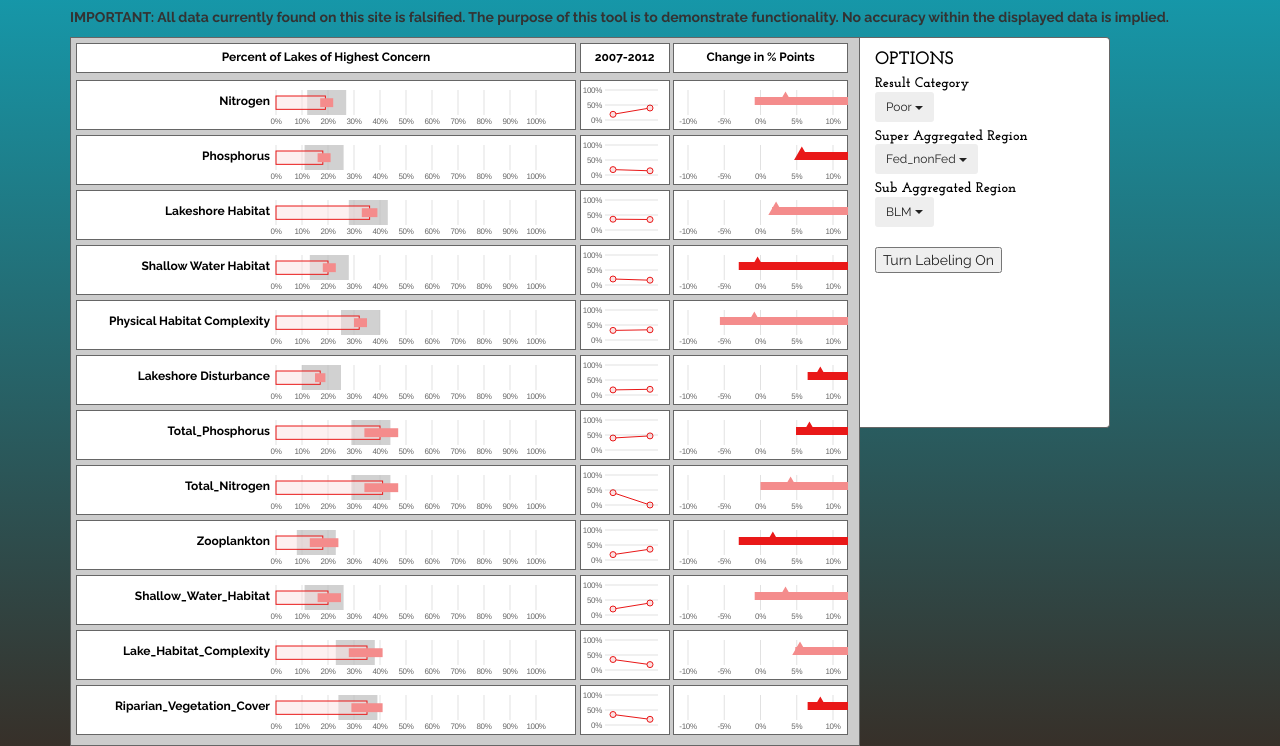
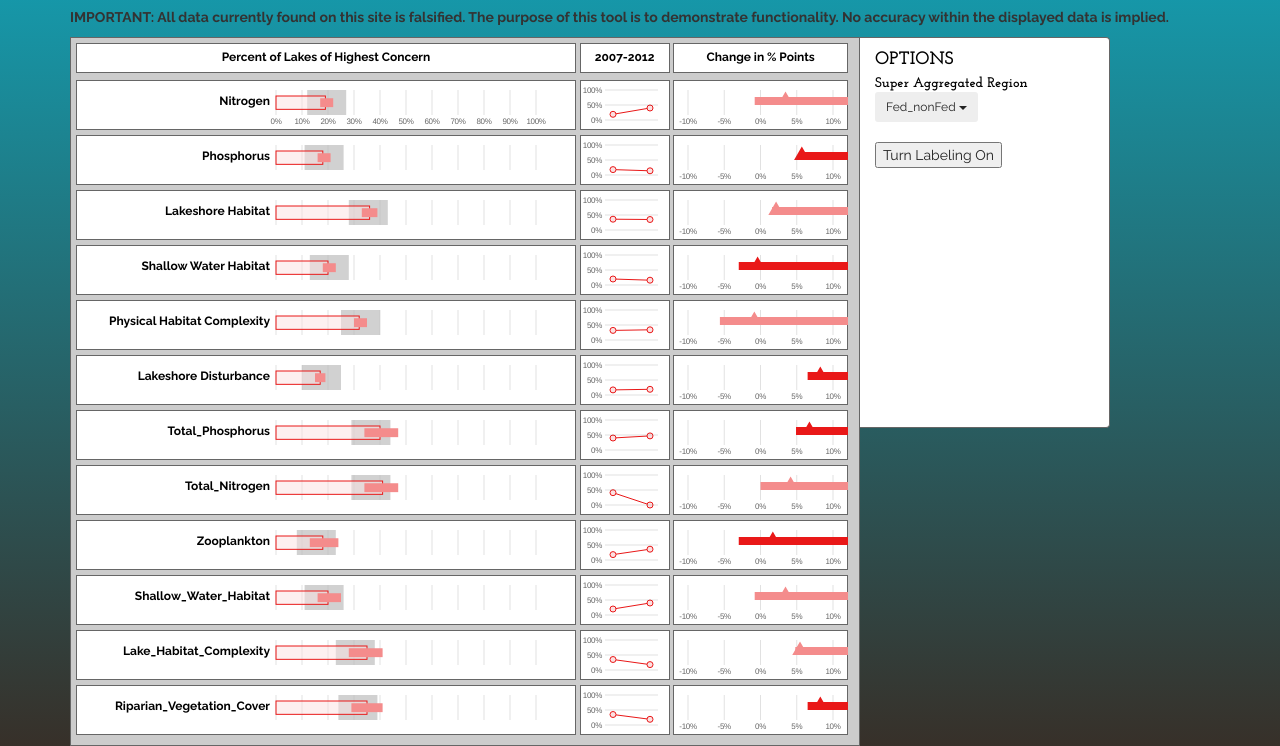
Before and after one commit to thefreeline/crow, a plain HTML site: page nla/index.html in a window 1280 px wide. Shown: the part 140-886 px from the top of the page. Drawn offline with nearby package versions, Linux system fonts and the light colour scheme.

Commit message:
Refiltered data

```diff
--- a/nla/css/d3.css
+++ b/nla/css/d3.css
@@ -65,6 +65,7 @@ h1, h2, h3, h4, h5, h6,
 .ellipsis               { text-overflow: ellipsis; }
 .opacity-hover          { fill-opacity: 1 !important; }
 .stroke-hover           { stroke-width: 2 !important; }
+
 /****************
 *****************
 KERNING STYLE
--- a/nla/index.html
+++ b/nla/index.html
@@ -87,16 +87,15 @@
 
                       <aside id="controls">
                         <h4>OPTIONS</h4>
-                        <h5>Result Category</h5>
+                        <!-- <h5>Result Category</h5>
                           <div class="dropdown">
                             <button class="btn btn-sm dropdown-toggle" type="button" id="dropdown-result-cat" data-toggle="dropdown" aria-expanded="true">
                               Poor
                               <span class="caret"></span>
                             </button>
                             <ul id="dropdown-ul-result-cat" class="dropdown-menu" role="menu" aria-labelledby="dropdown-result-cat">
-                              <!-- LIs built from D3 -->
                             </ul>
-                          </div>
+                          </div> -->
                         <h5>Super Aggregated Region</h5>
                           <div class="dropdown">
                             <button class="btn btn-sm dropdown-toggle" type="button" id="dropdown-super-agg" data-toggle="dropdown" aria-expanded="true">
@@ -107,16 +106,15 @@
                               <!-- LIs built from D3 -->
                             </ul>
                           </div>
-                        <h5>Sub Aggregated Region</h5>
+                        <!-- <h5>Sub Aggregated Region</h5>
                           <div class="dropdown">
                             <button class="btn btn-sm dropdown-toggle" type="button" id="dropdown-agg-level" data-toggle="dropdown" aria-expanded="true">
                               BLM
                               <span class="caret"></span>
                             </button>
                             <ul id="dropdown-ul-agg-level" class="dropdown-menu" role="menu" aria-labelledby="dropdown-agg-level">
-                              <!-- LIs built from D3 -->
                             </ul>
-                          </div>
+                          </div> -->
                           <br />
                           <button id="button-toggle-labels">Turn Labeling On</button>
 
--- a/nla/js/d3-bullet.js
+++ b/nla/js/d3-bullet.js
@@ -15,6 +15,7 @@ d3.bullet = function(d) {
     var bulletG = d3.selectAll("#d3-bullet g");
 
     bulletG.each(function(d, i) {
+console.log(i)
 
       var startrange = [+d["Lower Bound 2007"]],
           endrange = [+d["Upper Bound 2007"]],
@@ -27,7 +28,6 @@ d3.bullet = function(d) {
         .attr('class', 'd3-tip')
         .html(function(d) {
           var d = this.data();
-  console.log(this);
           return '<div id="tooltip-table"><table>' +
           '<tr><td>Super-Aggregation: </td><td>' + d[0]["Super-Aggregation"] + '</td>' +
           '<tr><td>Aggregation Level: </td><td>' + d[0]["Aggregation Level"] + '</td>' +
@@ -158,10 +158,12 @@ d3.bullet = function(d) {
           .attr("width", x1( endrange-startrange ) );
 
       //Add the x-axis
+      if(i == 0){
       var xAxisAppend = g.append("g")
         .attr("class","x-axis")
         .attr("transform", "translate(0," + (bulletheight - bulletmargin.top - bulletmargin.bottom) + ")")
         .call(xAxis);
+      }
 
       var label = g.append("g")
         .style("text-anchor", "start")
--- a/nla/js/d3-custom.js
+++ b/nla/js/d3-custom.js
@@ -6,7 +6,8 @@ $(document).ready(function(){
       d3.selectAll('svg').remove();
       d3.selectAll('.d3-tip').remove();
 //console.log(resultCat,superAgg,aggLevel);
-      update(resultCat,superAgg,aggLevel);
+      //update(resultCat,superAgg,aggLevel);
+      update(resultCat,superAgg);
       //console.log(filter);
   });
 
@@ -16,7 +17,8 @@ $(document).ready(function(){
       d3.selectAll('svg').remove();
       d3.selectAll('.d3-tip').remove();
 //console.log(resultCat,superAgg,aggLevel);
-      update(resultCat,superAgg,aggLevel);
+      // update(resultCat,superAgg,aggLevel);
+      update(resultCat,superAgg);
       //console.log(filter);
   });
 
@@ -26,7 +28,8 @@ $(document).ready(function(){
       d3.selectAll('svg').remove();
       d3.selectAll('.d3-tip').remove();
 //console.log(resultCat,superAgg,aggLevel);
-      update(resultCat,superAgg,aggLevel);
+      // update(resultCat,superAgg,aggLevel);
+      update(resultCat,superAgg);
       //console.log(filter);
   });
 
@@ -71,8 +74,8 @@ $(".scroll_on_hover").mouseout(function() {
 
 //Define initial chart filters
 var resultCat = "Poor",
-    superAgg = "National",
-    aggLevel = "National";
+    superAgg = "National";
+    //aggLevel = "National";
 
     //BULLET DIMENISIONS
 var bulletmargin = {top: 5, right: 40, bottom: 5, left: 200},
@@ -120,21 +123,22 @@ var bulletchart = d3.bullet()
       .offset([0, 0]);*/
 
 
-function update(filterResult, filterSupAgg, filterAggLevel) {
+//function update(filterResult, filterSupAgg, filterAggLevel) {
+function update(filterResult, filterSupAgg) {
 
   d3.csv("data/2007_2012_Condition_Data.csv", function(error, data) {
 
 //console.log(filterResult, filterSupAgg, filterAggLevel);
 
     //Create array of unique values
-    var resultCat = d3.set(data.map(function(d) { return d["Result Category"];   })).values();
+    //var resultCat = d3.set(data.map(function(d) { return d["Result Category"];   })).values();
     var superAgg =  d3.set(data.map(function(d) { return d["Super-Aggregation"]; })).values();
-    var aggLevel =  d3.set(data.map(function(d) { return d["Aggregation Level"]; })).values();
+    //var aggLevel =  d3.set(data.map(function(d) { return d["Aggregation Level"]; })).values();
 
     var duration = 250;
   //console.log(resultCat);
 
-    d3.select("#dropdown-ul-result-cat").selectAll("li")
+    /*d3.select("#dropdown-ul-result-cat").selectAll("li")
         .data(resultCat)
       .enter().append("li")
         .attr("role","presentation")
@@ -142,7 +146,7 @@ function update(filterResult, filterSupAgg, filterAggLevel) {
         .attr("role","menuitem")
         .attr("tabindex","-1")
         .attr("href","#")
-        .html(function(d){ return d; });
+        .html(function(d){ return d; });*/
 
     d3.select("#dropdown-ul-super-agg").selectAll("li")
         .data(superAgg)
@@ -154,7 +158,7 @@ function update(filterResult, filterSupAgg, filterAggLevel) {
         .attr("href","#")
         .html(function(d){ return d; });
 
-    d3.select("#dropdown-ul-agg-level").selectAll("li")
+    /*d3.select("#dropdown-ul-agg-level").selectAll("li")
         .data(aggLevel)
       .enter().append("li")
         .attr("role","presentation")
@@ -162,11 +166,11 @@ function update(filterResult, filterSupAgg, filterAggLevel) {
         .attr("role","menuitem")
         .attr("tabindex","-1")
         .attr("href","#")
-        .html(function(d){ return d; });
+        .html(function(d){ return d; });*/
 
-    data = data.filter( function(d){ return d["Result Category"] == filterResult && d["Super-Aggregation"] == filterSupAgg && d["Aggregation Level"] == filterAggLevel; });
+    data = data.filter( function(d){ return d["Result Category"] == filterResult && filterSupAgg == d["Super-Aggregation"]; });
 
-//console.log(data);
+// console.log(data);
 
 
     var bulletsvg = d3.select("#d3-bullet").selectAll("svg")
@@ -248,4 +252,5 @@ function update(filterResult, filterSupAgg, filterAggLevel) {
 
 
 
-update(resultCat,superAgg,aggLevel);
+//update(resultCat,superAgg,aggLevel);
+update(resultCat,superAgg);
```
